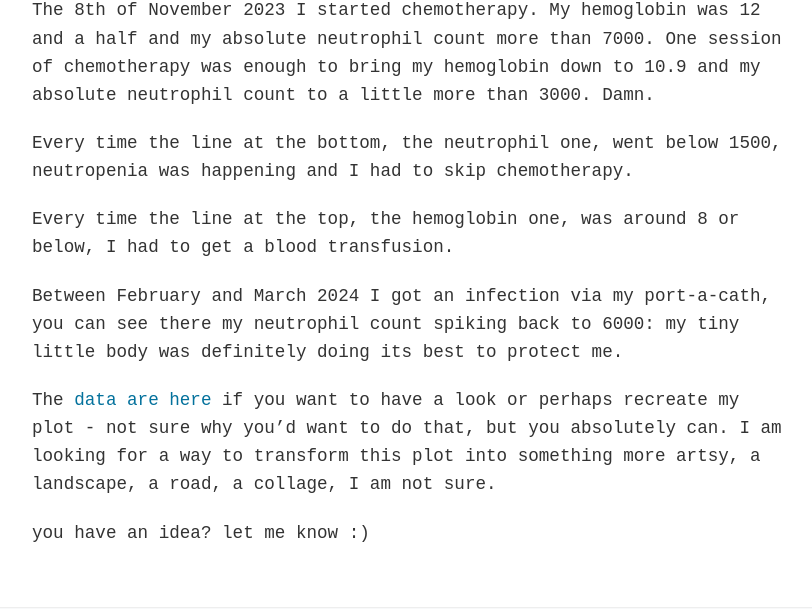
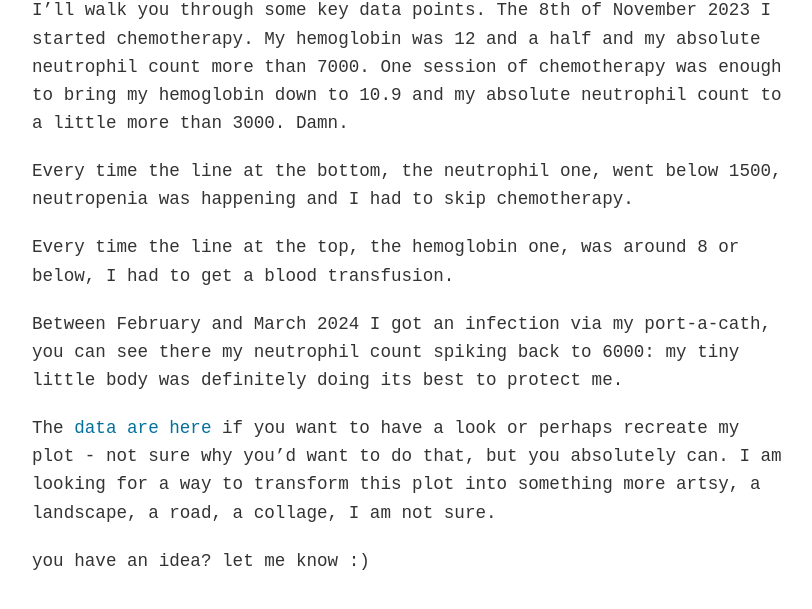
Before and after one commit to pcmasuzzo/pcmasuzzo.github.io, a Jekyll site: the page built from pages/cancer/blood-data.md, in a window 1280 px wide and 900 px high, scrolled down 1275 px, cut to the strip 260-869 px from the top of the window. Shown: the whole strip, without its empty margins (228-1040 px from the left). Built offline with Jekyll 4.4.1, drawn with Linux system fonts in a browser that asks for light colours.

Commit message:
blood data

```diff
--- a/pages/cancer/blood-data.md
+++ b/pages/cancer/blood-data.md
@@ -28,11 +28,12 @@
     <script src="https://public.flourish.studio/resources/embed.js"></script>
     <noscript>
         <img src="https://public.flourish.studio/visualisation/16495145/thumbnail"
-             width="110%"
-             alt="chart visualization" />
+             width="130%"
+             alt="chart visualization of my blood data" />
     </noscript>
 </div>
 
+I'll walk you through some key data points.
 The 8th of November 2023 I started chemotherapy.
 My hemoglobin was 12 and a half and my absolute neutrophil count more than 7000.
 One session of chemotherapy was enough to bring my hemoglobin down to 10.9 and my absolute neutrophil count to a little more than 3000. Damn.
```
